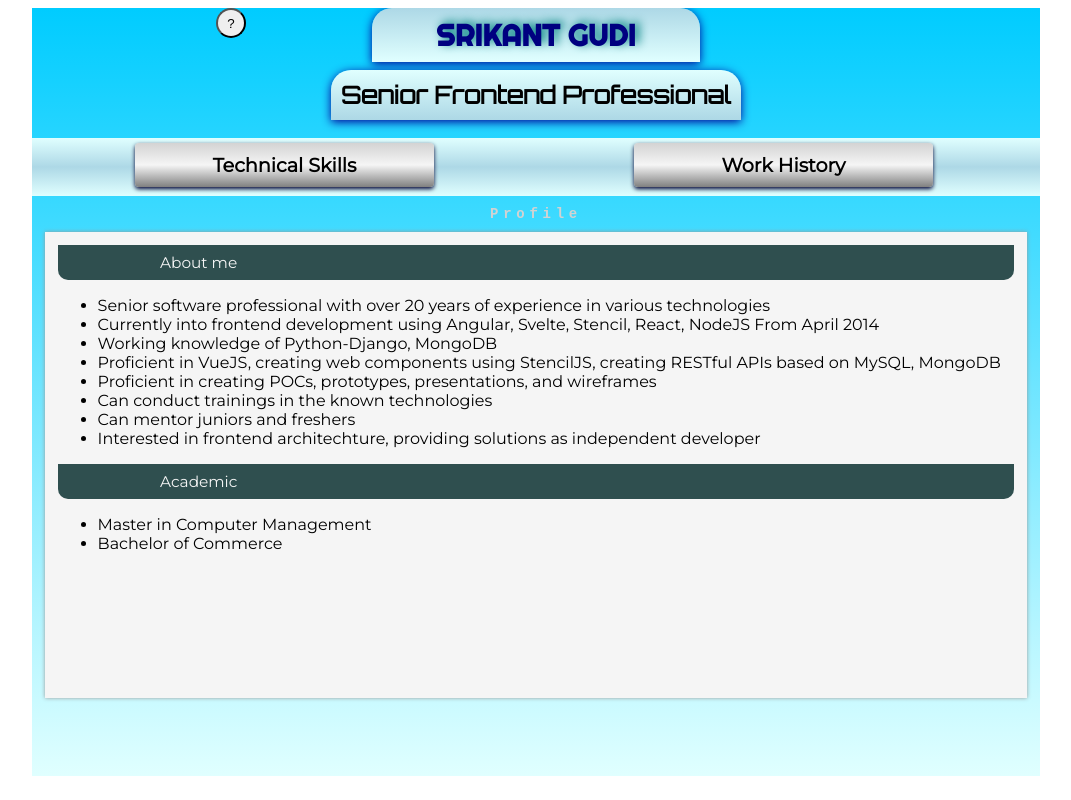
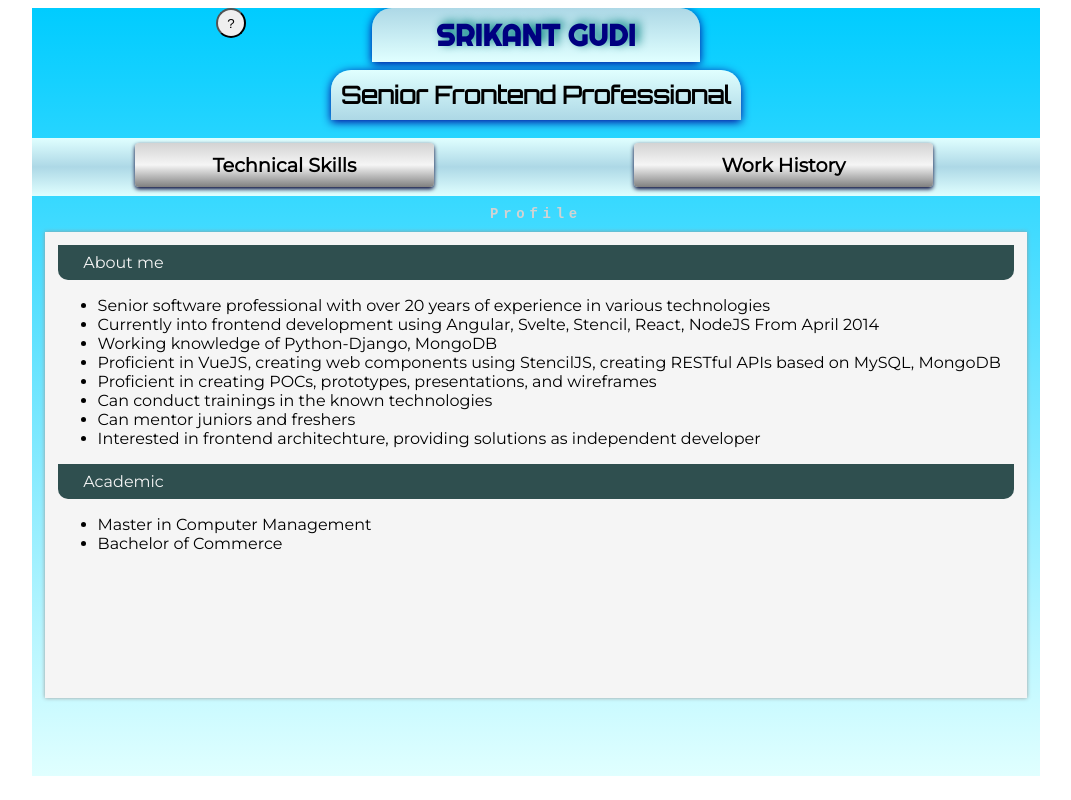
Before and after one commit to srikantgudi/srikantgudi.github.io, a Svelte app: page / in a window 1280 px wide. Both pictures are taken after a click on the button "Profile". Shown: the whole page, without its empty margins (104-1175 px from the left). Built offline with nearby package versions, Linux system fonts and the light colour scheme; a web font is replaced by a local one.

Commit message:
Update global.css

```diff
--- a/public/global.css
+++ b/public/global.css
@@ -7,10 +7,10 @@
 }
 .sectiontitle {
     box-sizing: border-box;
-    font-size: 1.2vw;
+    font-size: 16px;
     background-color: darkslategrey;
     color: whitesmoke;
-    padding: 1vh 8vw;
+    padding: 1vh 2vw;
     border-radius: 0 0 10px 10px;
 }
 .content {
```
